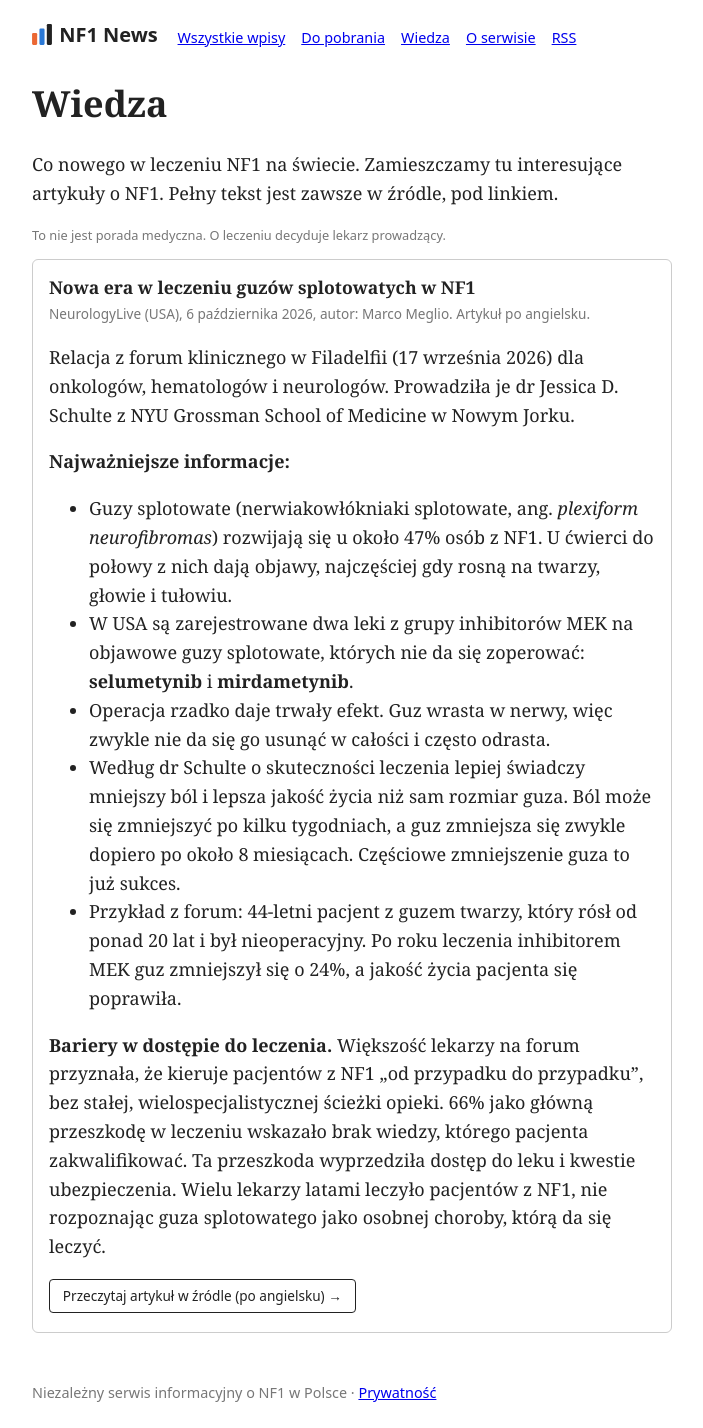
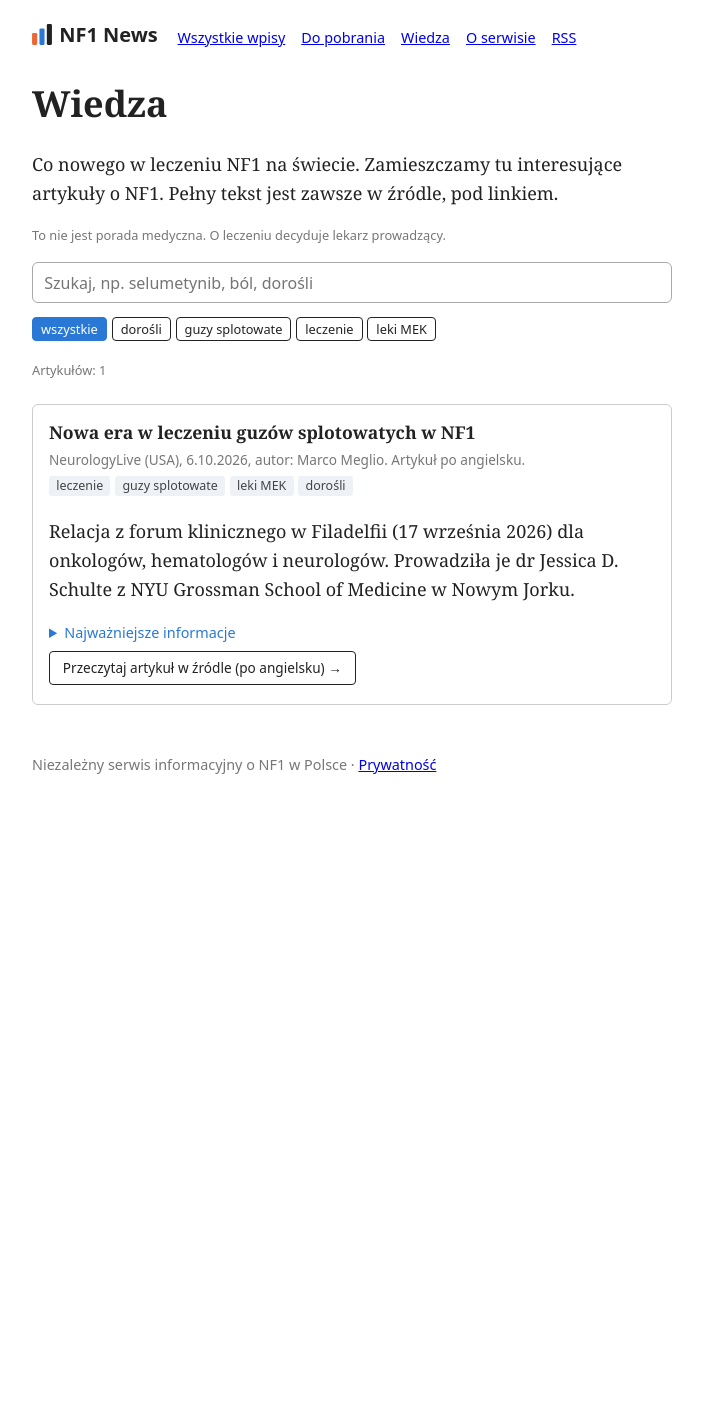
Before and after one commit to sylwiaeb/nf1news, a Jekyll site: the page built from wiedza.md, in a window 1280 px wide. Shown: the whole page, without its empty margins (288-991 px from the left). Built offline with Jekyll 4.4.1, drawn with Linux system fonts in a browser that asks for light colours; after the commit the page ends 900 px from its top, so only the background shows below that.

Commit message:
Wiedza: artykuły jako osobne pliki, wyszukiwarka i filtrowanie po tematach

```diff
--- a/_config.yml
+++ b/_config.yml
@@ -7,6 +7,9 @@ author: NF1 News
 url: "https://nf1news.pl"
 baseurl: ""
 permalink: /:year/:month/:day/:title/
+collections:
+  wiedza:
+    output: false
 plugins:
   - jekyll-feed
   - jekyll-sitemap
--- a/wiedza.md
+++ b/wiedza.md
@@ -11,24 +11,61 @@
 
 <p class="source">To nie jest porada medyczna. O leczeniu decyduje lekarz prowadzący.</p>
 
-<section class="card" id="leki-mek-guzy-splotowate" markdown="1">
+<div class="szukaj">
+  <input type="search" id="q" placeholder="Szukaj, np. selumetynib, ból, dorośli" aria-label="Szukaj w artykułach">
+  <p class="tematy" id="tematy">{% assign wszystkie = site.wiedza | map: "tematy" | join: "," | split: "," | uniq | sort %}<button class="btn small on" data-t="">wszystkie</button>{% for t in wszystkie %}<button class="btn small" data-t="{{ t }}">{{ t }}</button>{% endfor %}</p>
+  <p class="source" id="ile"></p>
+</div>
 
-### Nowa era w leczeniu guzów splotowatych w NF1
+{% assign artykuly = site.wiedza | sort: "data" | reverse %}
+{% for a in artykuly %}
+<section class="card wiedza" id="{{ a.slug }}" data-tematy="{{ a.tematy | join: '|' }}">
+  <h3>{{ a.title }}</h3>
+  <p class="to">{{ a.zrodlo }}, {{ a.data | date: "%-d.%m.%Y" }}{% if a.autor %}, autor: {{ a.autor }}{% endif %}{% if a.jezyk %}. Artykuł po {% if a.jezyk == "angielski" %}angielsku{% else %}{{ a.jezyk }}{% endif %}{% endif %}.</p>
+  <p class="to">{% for t in a.tematy %}<span class="tag">{{ t }}</span>{% endfor %}</p>
+  <p>{{ a.lead }}</p>
+  <details>
+    <summary>Najważniejsze informacje</summary>
+    {{ a.content | markdownify }}
+  </details>
+  <p class="files"><a class="btn" href="{{ a.link }}">Przeczytaj artykuł w źródle{% if a.jezyk == "angielski" %} (po angielsku){% endif %} →</a></p>
+</section>
+{% endfor %}
+<p id="brak" class="source" hidden>Nic nie znaleziono. Spróbuj innego słowa.</p>
 
-<p class="to">NeurologyLive (USA), 6 października 2026, autor: Marco Meglio. Artykuł po angielsku.</p>
-
-Relacja z forum klinicznego w Filadelfii (17 września 2026) dla onkologów, hematologów i neurologów. Prowadziła je dr Jessica D. Schulte z NYU Grossman School of Medicine w Nowym Jorku.
-
-**Najważniejsze informacje:**
-
-- Guzy splotowate (nerwiakowłókniaki splotowate, ang. *plexiform neurofibromas*) rozwijają się u około 47% osób z NF1. U ćwierci do połowy z nich dają objawy, najczęściej gdy rosną na twarzy, głowie i tułowiu.
-- W USA są zarejestrowane dwa leki z grupy inhibitorów MEK na objawowe guzy splotowate, których nie da się zoperować: **selumetynib** i **mirdametynib**.
-- Operacja rzadko daje trwały efekt. Guz wrasta w nerwy, więc zwykle nie da się go usunąć w całości i często odrasta.
-- Według dr Schulte o skuteczności leczenia lepiej świadczy mniejszy ból i lepsza jakość życia niż sam rozmiar guza. Ból może się zmniejszyć po kilku tygodniach, a guz zmniejsza się zwykle dopiero po około 8 miesiącach. Częściowe zmniejszenie guza to już sukces.
-- Przykład z forum: 44-letni pacjent z guzem twarzy, który rósł od ponad 20 lat i był nieoperacyjny. Po roku leczenia inhibitorem MEK guz zmniejszył się o 24%, a jakość życia pacjenta się poprawiła.
-
-**Bariery w dostępie do leczenia.** Większość lekarzy na forum przyznała, że kieruje pacjentów z NF1 „od przypadku do przypadku”, bez stałej, wielospecjalistycznej ścieżki opieki. 66% jako główną przeszkodę w leczeniu wskazało brak wiedzy, którego pacjenta zakwalifikować. Ta przeszkoda wyprzedziła dostęp do leku i kwestie ubezpieczenia. Wielu lekarzy latami leczyło pacjentów z NF1, nie rozpoznając guza splotowatego jako osobnej choroby, którą da się leczyć.
-
-<p class="files"><a class="btn" href="https://www.neurologylive.com/view/clinical-forum-highlights-shifting-paradigm-nf1-plexiform-neurofibroma-care">Przeczytaj artykuł w źródle (po angielsku) →</a></p>
-
-</section>
+<style>
+.szukaj { margin: 1rem 0 1.5rem; font-family: system-ui, sans-serif; }
+.szukaj input { width: 100%; font: 1rem system-ui, sans-serif; padding: 0.55rem 0.7rem; border: 1px solid #aaa; border-radius: 6px; background: transparent; color: inherit; }
+.tematy { margin: 0.6rem 0 0; }
+.tematy .btn.small { margin: 0 0.3rem 0.4rem 0; }
+.tematy .btn.on { background: var(--c1); border-color: var(--c1); color: #fff; }
+.tag { display: inline-block; margin: 0 0.3rem 0.2rem 0; padding: 0 0.45rem; border-radius: 3px; background: #eef1f5; color: #444; font-size: 0.78rem; }
+@media (prefers-color-scheme: dark) { .tag { background: #2a2f36; color: #ccc; } .szukaj input { border-color: #555; } }
+.wiedza details { margin: 0.4rem 0; }
+.wiedza summary { cursor: pointer; font-family: system-ui, sans-serif; font-size: 0.9rem; color: var(--c1); }
+</style>
+<script>
+(function () {
+  var q = document.getElementById('q'), karty = [].slice.call(document.querySelectorAll('.card.wiedza')),
+      przyciski = [].slice.call(document.querySelectorAll('#tematy button')), ile = document.getElementById('ile'),
+      brak = document.getElementById('brak'), temat = '';
+  function norm(s) { return s.toLowerCase().normalize('NFD').replace(/[\u0300-\u036f]/g, '').replace(/ł/g, 'l'); }
+  karty.forEach(function (k) { k._t = norm(k.textContent); });
+  function filtruj() {
+    var slowa = norm(q.value).split(/\s+/).filter(Boolean), n = 0;
+    karty.forEach(function (k) {
+      var ok = (!temat || k.dataset.tematy.split('|').indexOf(temat) > -1) && slowa.every(function (w) { return k._t.indexOf(w) > -1; });
+      k.hidden = !ok; if (ok) n++;
+      if (ok && slowa.length) k.querySelector('details').open = true;
+    });
+    ile.textContent = (slowa.length || temat) ? 'Znaleziono: ' + n + ' z ' + karty.length : 'Artykułów: ' + karty.length;
+    brak.hidden = n > 0;
+  }
+  q.addEventListener('input', filtruj);
+  przyciski.forEach(function (b) { b.addEventListener('click', function () {
+    temat = b.dataset.t; przyciski.forEach(function (x) { x.classList.toggle('on', x === b); }); filtruj();
+  }); });
+  var p = new URLSearchParams(location.search).get('q'); if (p) q.value = p;
+  filtruj();
+})();
+</script>
```
Also changed, not shown: JAK-DODAC-WPIS.md (+26 -0 lines), _wiedza/2026-10-06-leki-mek-guzy-splotowate.md (added, +20 -0 lines).
